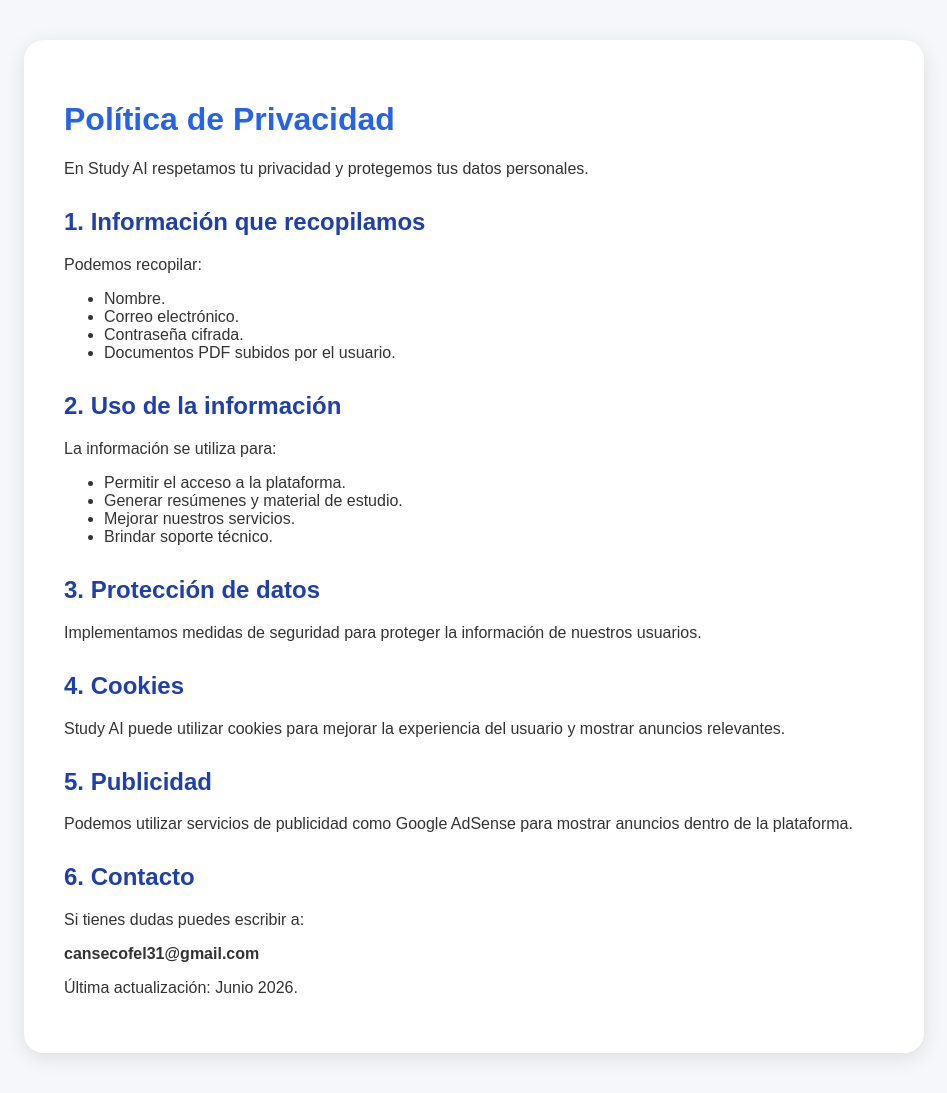
After one commit to cansecofel31-sys/study-ai, a Flask app: page /politica in a window 1280 px wide. The commit adds this page. Shown: the whole page, without its empty margins (166-1113 px from the left). Run offline with Flask 3, Linux system fonts and the light colour scheme.

Commit message:
Agregando politica de privacidad

```diff
--- a/app.py
+++ b/app.py
@@ -886,7 +886,10 @@ def restablecer():
 
     return render_template("restablecer.html", mensaje=mensaje)
 
+@app.route("/politica")
+def politica():
 
+    return render_template("politica_privacidad.html")
 
 if __name__ == "__main__":
     crear_base_datos()
--- /dev/null
+++ b/templates/politica_privacidad.html
@@ -0,0 +1,114 @@
+<!DOCTYPE html>
+<html lang="es">
+
+<head>
+    <meta charset="UTF-8">
+    <title>Política de Privacidad - Study AI</title>
+
+    <style>
+
+        body{
+            font-family: Arial, sans-serif;
+            max-width:900px;
+            margin:auto;
+            padding:40px;
+            background:#f5f7fb;
+            color:#333;
+        }
+
+        h1{
+            color:#2563eb;
+        }
+
+        h2{
+            color:#1e40af;
+            margin-top:30px;
+        }
+
+        .contenedor{
+            background:white;
+            padding:40px;
+            border-radius:20px;
+            box-shadow:0 5px 20px rgba(0,0,0,0.1);
+        }
+
+    </style>
+
+</head>
+
+<body>
+
+<div class="contenedor">
+
+<h1>Política de Privacidad</h1>
+
+<p>
+En Study AI respetamos tu privacidad y protegemos tus datos personales.
+</p>
+
+<h2>1. Información que recopilamos</h2>
+
+<p>
+Podemos recopilar:
+</p>
+
+<ul>
+<li>Nombre.</li>
+<li>Correo electrónico.</li>
+<li>Contraseña cifrada.</li>
+<li>Documentos PDF subidos por el usuario.</li>
+</ul>
+
+<h2>2. Uso de la información</h2>
+
+<p>
+La información se utiliza para:
+</p>
+
+<ul>
+<li>Permitir el acceso a la plataforma.</li>
+<li>Generar resúmenes y material de estudio.</li>
+<li>Mejorar nuestros servicios.</li>
+<li>Brindar soporte técnico.</li>
+</ul>
+
+<h2>3. Protección de datos</h2>
+
+<p>
+Implementamos medidas de seguridad para proteger la información de nuestros usuarios.
+</p>
+
+<h2>4. Cookies</h2>
+
+<p>
+Study AI puede utilizar cookies para mejorar la experiencia del usuario y mostrar anuncios relevantes.
+</p>
+
+<h2>5. Publicidad</h2>
+
+<p>
+Podemos utilizar servicios de publicidad como Google AdSense para mostrar anuncios dentro de la plataforma.
+</p>
+
+<h2>6. Contacto</h2>
+
+<p>
+Si tienes dudas puedes escribir a:
+</p>
+
+<p>
+
+<b>cansecofel31@gmail.com</b>
+
+</p>
+
+<p>
+
+Última actualización: Junio 2026.
+
+</p>
+
+</div>
+
+</body>
+</html>
```
Also changed, not shown: templates/login.html (+11 -0 lines).
